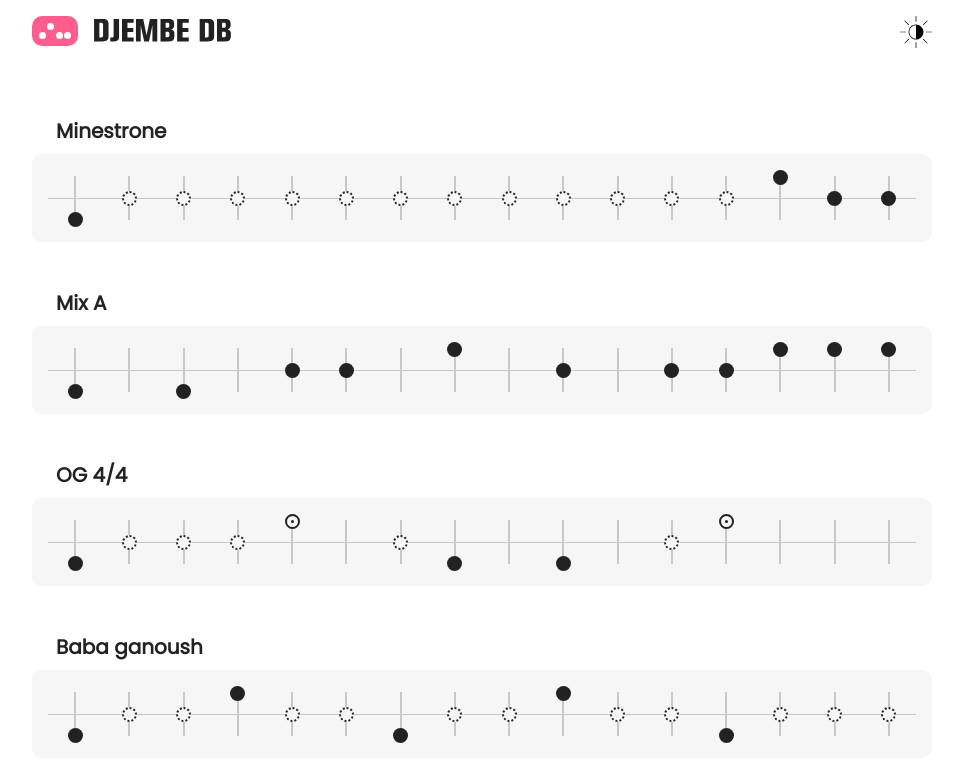
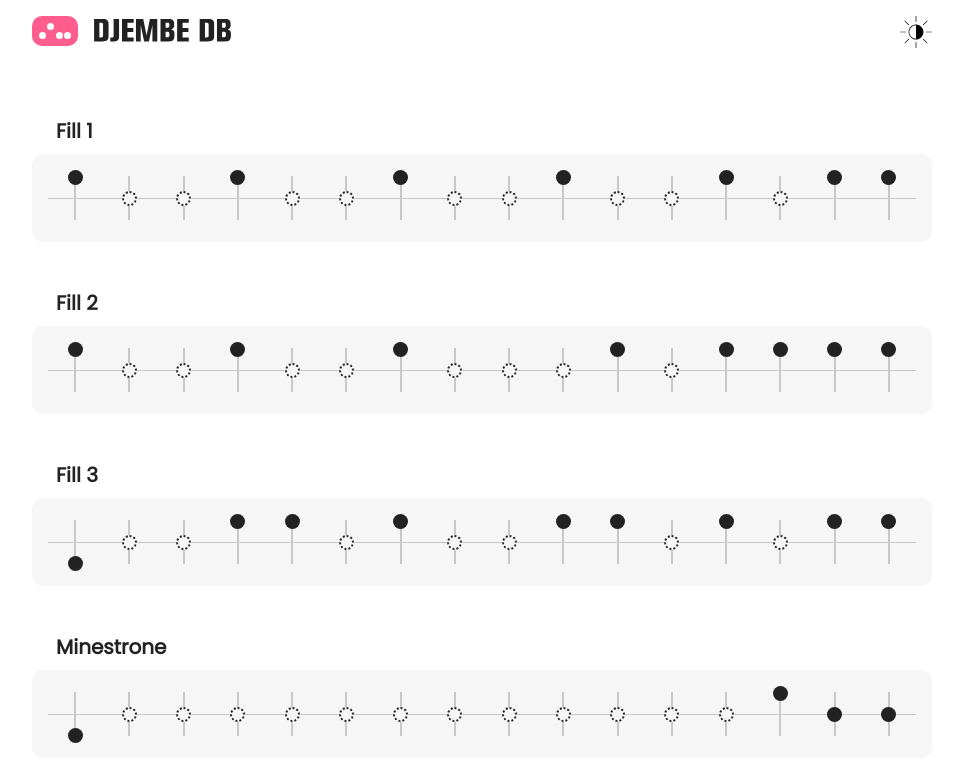
Before and after one commit to Marcobaldessari/djembedb-react, a React (Create React App) app: page / in a window 1280 px wide. Shown: the top 782 px of the page, without its empty margins (158-1117 px from the left). Built offline with nearby package versions, Linux system fonts and the light colour scheme; no server answers.

Commit message:
adds three fills

```diff
--- a/src/songsData.js
+++ b/src/songsData.js
@@ -1,6 +1,37 @@
 // allSongTitles: "Kuku, Kono, Raprhythm (patatje), Yankadi, Didadi, Rumba 1.1, Rumba 1.2, Mix1, Mix2, Mix3, Rumba 2.1, Rumba 2.2., The Gambia. (You can play the Rumba 1 rhythms together so you can play it with more djembeplayers. The same with the Mixrhythms and the Rumba 2 rhythms)",
 
 export const SongsData = [
+  {
+    songName: "Fill 1",
+    src: "https://www.youtube.com/watch?v=rhPL28kKS2Q",
+    timeSignature: "4/4",
+    song: [
+      "Pa dos gos Ta gos dos Pa dos",
+      "gos Ta gos dos Pa dos Pa Ta"
+    ]
+    ,
+  },
+
+  {
+    songName: "Fill 2",
+    src: "https://www.youtube.com/watch?v=rhPL28kKS2Q",
+    timeSignature: "4/4",
+    song: [
+      "Pa dos gos Ta gos dos Pa dos",
+      "gos dos Pa dos Pa Ta Pa Ta"
+    ]
+    ,
+  },
+  {
+    songName: "Fill 3",
+    src: "https://www.youtube.com/watch?v=rhPL28kKS2Q",
+    timeSignature: "4/4",
+    song: [
+      "Gun dos gos Ta Pa dos Pa dos",
+      "gos Ta Pa dos Pa dos Pa Ta"
+    ]
+    ,
+  },
   {
     songName: "Minestrone",
     src: "",
@@ -16,7 +47,7 @@ export const SongsData = [
     src: "https://youtu.be/5HIAuK9RS6E?list=PL68l7-3lyYtPdVsAAru0cJQfYx9wHu5tB&t=218",
     timeSignature: "4/4",
     song: [
-      "Gun xx Gun xx go do xx Pa",
+      "Gun xx Gun xx go do xx Ta",
       "xx do xx go do Ta Pa Ta"
     ]
     ,
```
